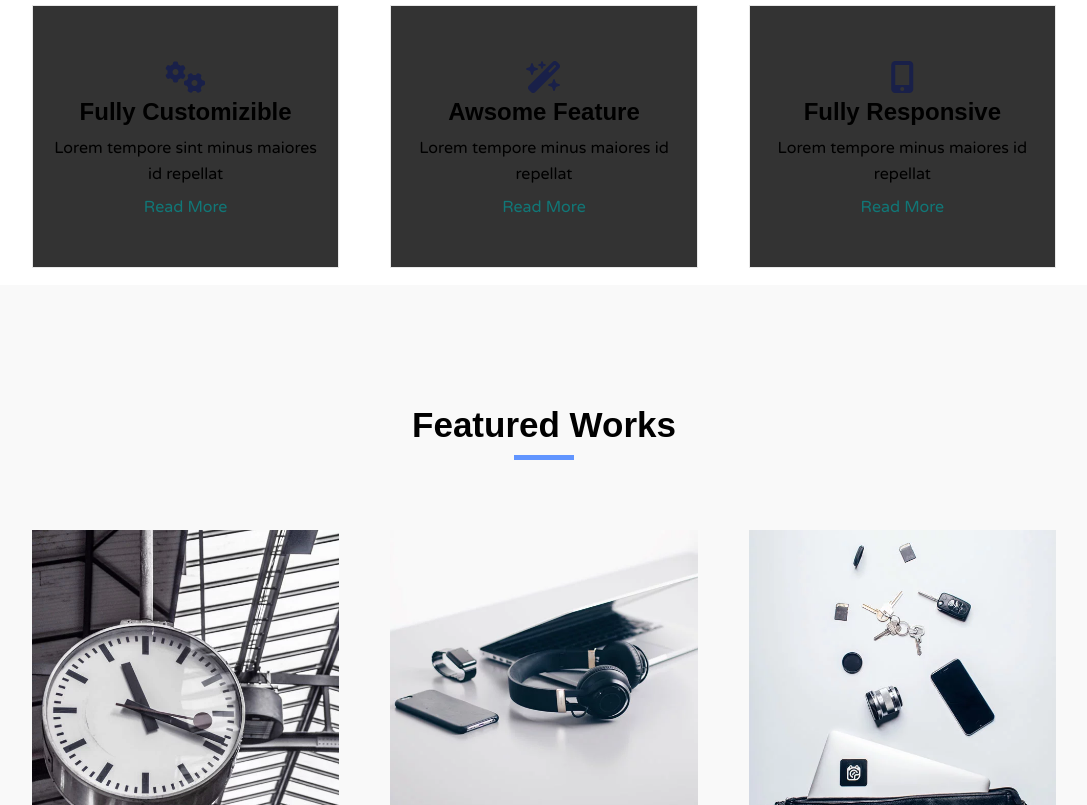
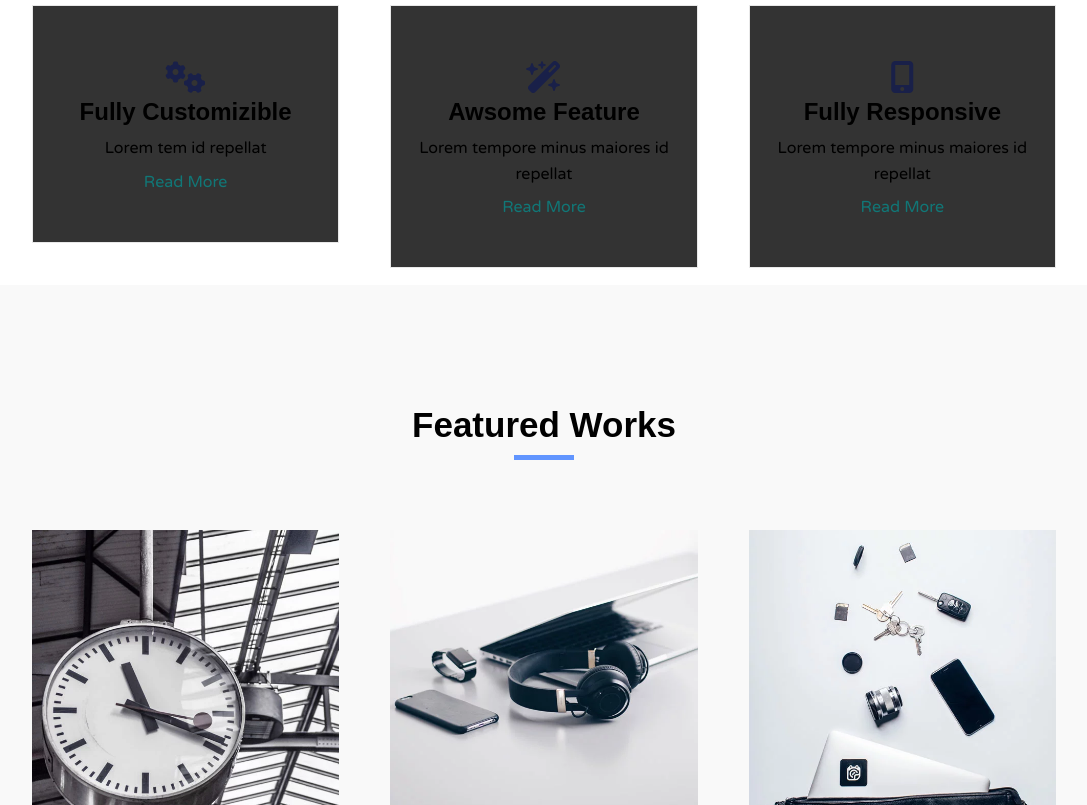
Before and after one commit to saidiii111/Template-1-new, a website built with Parcel: page index.html in a window 1280 px wide. Shown: the part 1040-1845 px from the top of the page, without its empty margins (96-1183 px from the left). Built offline with nearby package versions, Linux system fonts and the light colour scheme.

Commit message:
editing json file

```diff
--- a/index.html
+++ b/index.html
@@ -33,7 +33,7 @@
                 <li><a href="#">Team</a></li>
                 <li><a href="#">Blog</a></li>
                 <li><a href="#">Contact</a></li>
-                <li><a href="#">بالعربي</a></li>
+                <li><a href="#"> بالعربي</a></li>
             </ul>
 
         </div> <!--  ./header-content -->
@@ -75,7 +75,7 @@
                 <div class="about-item ltr-effect">
                     <i class="icon fa fa-cogs fa-2x"></i>
                     <h2 class="about-item-title">fully customizible</h2>
-                    <p class="about-item-desc">Lorem tempore sint minus maiores id repellat </p>
+                    <p class="about-item-desc">Lorem tem id repellat </p>
                     <a class="about-item-link" href="#">read more</a>
                 </div>
                 <div class="about-item ltr-effect mg">
```
Also changed, not shown: package.json (added, +26 -0 lines), dist/index.html, 1 other file.
